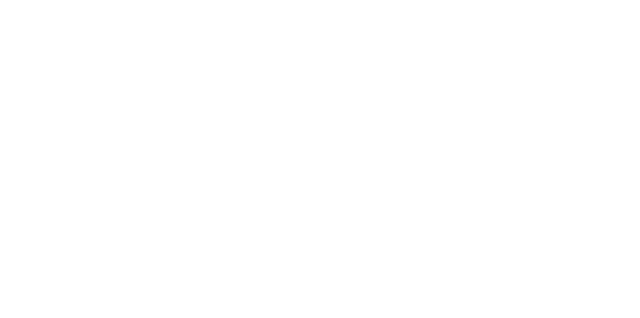
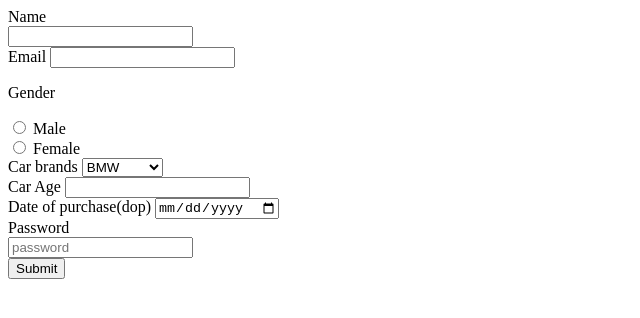
Before and after one commit to acciojob/car-insurance-form-harshtyagi-code, a website: page main.html in a window 1280 px wide. Shown: the whole page, without its empty margins (0-640 px from the left). Drawn offline with Linux system fonts and the light colour scheme.

Commit message:
created a submission

```diff
--- a/main.html
+++ b/main.html
@@ -10,6 +10,48 @@
 	<!-- the entire body must be written by student -->
     <script type="text/javascript" src="./script.js">
 </script>
+	<form action="/action_page.php" method="post">
+		<label for="name">Name</label><br>
+  <input type="text" id="name" name="fname" required ><br>
+
+
+		<label for="email">Email</label>
+  <input type="email" id="email" name="email" required ><br>
+
+
+		<p>Gender</p>
+  <input type="radio" id="gender_m" name="gender" value="male" required>
+  <label for="gender">Male</label><br>
+  <input type="radio" id="gender_f" name="gender" value="female" required>
+  <label for="gender">Female</label><br>
+
+
+<label for="cars">Car brands</label>
+<select id="cars" name="cars" required>
+  <option value="volvo">BMW</option>
+  <option value="saab">Audi</option>
+  <option value="fiat">Mercedez</option>
+
+</select><br>
+
+
+<label for="age"> Car Age</label>
+  <input type="number" id="age" name="carage" required ><br>
+
+
+	<label for="dob">Date of purchase(dop)</label>
+  <input type="date" id="dop" name="birthday" required><br>
+
+<label for="password">Password</label><br>
+		<input type="password" id="password" name="pwd" required placeholder=password><br>
+
+
+
+
+		<button type="submit" form="form" value="Submit">Submit</button>
+
+	</form>
+
 
 </body>
 
```
